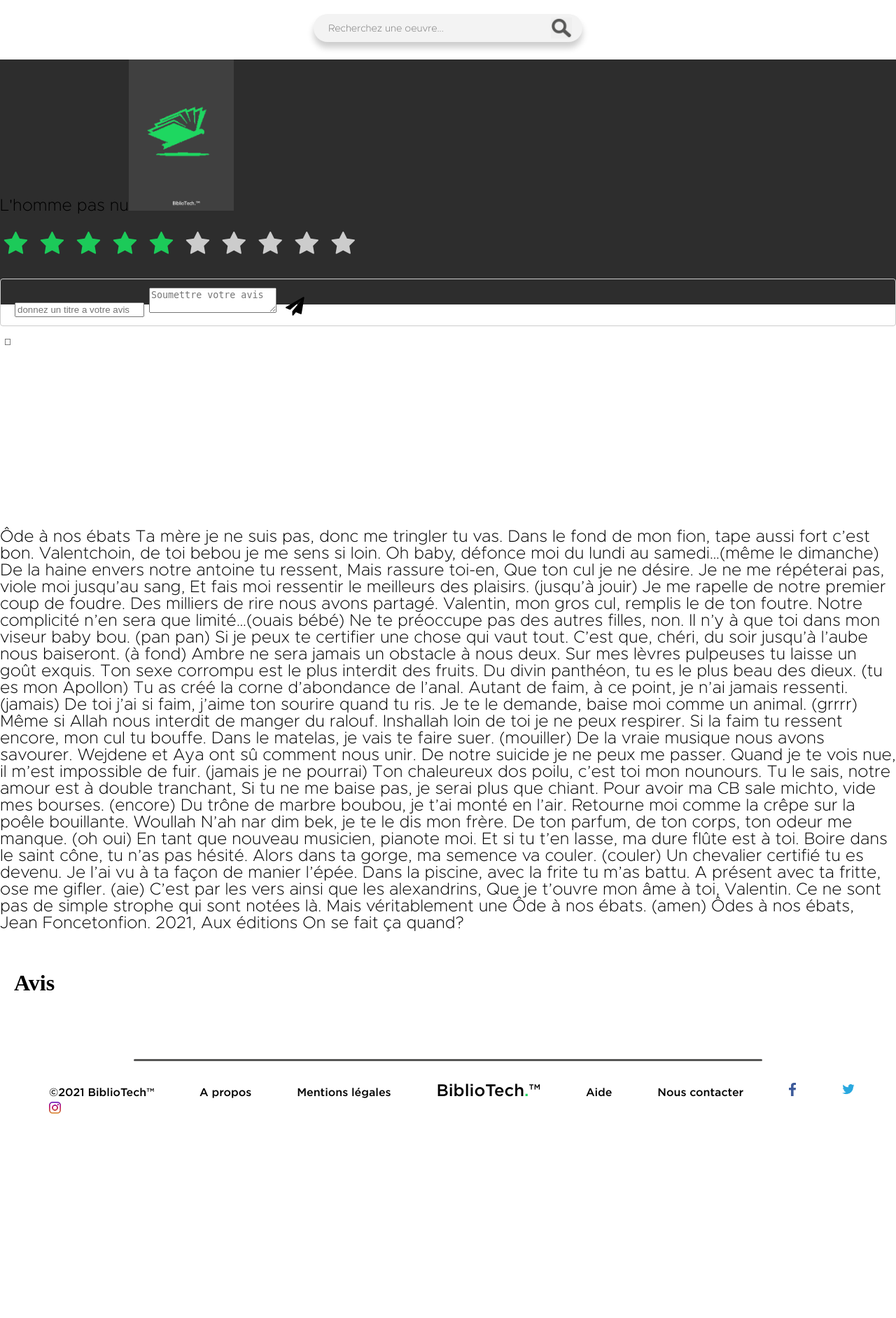
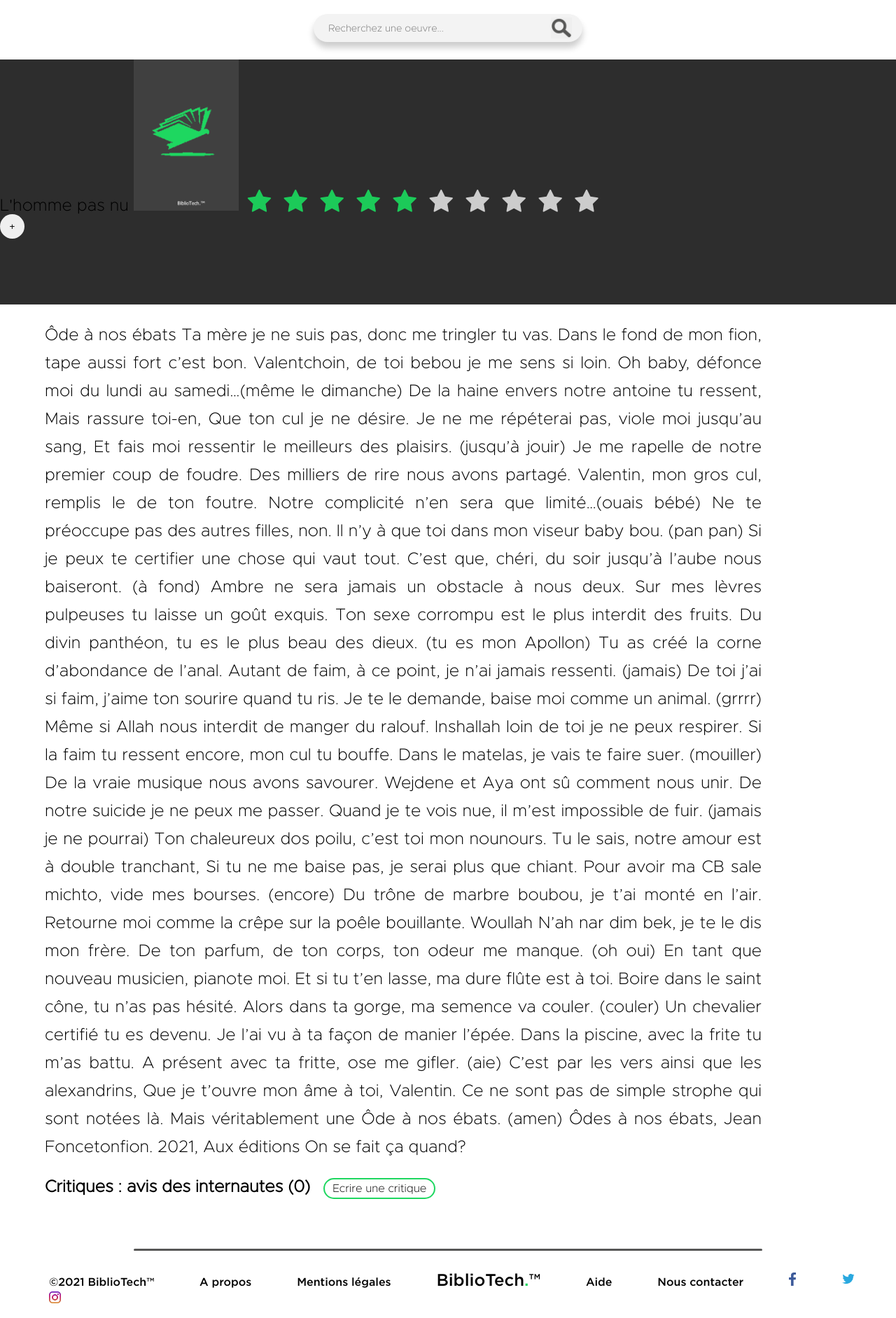
Before and after one commit to CBarneron/BiblioTech, a PHP site: page /item.php?iditem=2 in a window 1280 px wide. Shown: the part 75-1958 px from the top of the page at 70% size. Before the commit the page ends 1666 px from the top, so only its background shows below. Run offline with PHP 8.4, Linux system fonts and the light colour scheme; the visitor is signed in with stand-in values (Sample User, id 1); data comes from the database, SQL or seed files in the repository; some libraries are stand-ins or nearby versions.

Commit message:
Formulaire avis de item.php

```diff
--- a/css/item.css
+++ b/css/item.css
@@ -9,6 +9,14 @@ hr{
   border-color: transparent;
   border-radius: 33px;
 }
+.synopsis{
+  font: normal 1.5em "Metropolis";
+  width: 80%;
+  margin-left: 5%;
+  text-align: justify;
+  line-height: 40px;
+}
+/*----------------------Bandeau-------------------------*/
 .bandeau{
   color: black;
   font: normal 1.5em "Metropolis";
@@ -16,15 +24,23 @@ hr{
   height: 350px;
   background-color :#2D2D2D;
 }
-.lorem{
-  margin-top: 10%;
-  font: normal 1.5em "Metropolis";
+.bandeau img{
+  width: 150px;
 }
-/*----------------------RATING-------------------------*/
-
+.bandeau .addListe input{
+  width: 35px;
+  height: 35px;
+  border-width: 0px;
+  border-radius: 50%;
+}
+/*----------------------Notation-------------------------*/
+.rating-widget{
+  display: inline-flex;
+}
 .rating-stars ul {
   list-style-type:none;
   padding:0;
+  margin: 0;
   user-select: none
   -moz-user-select:none;
   -webkit-user-select:none;
@@ -42,79 +58,129 @@ hr{
 .rating-stars ul > li.star.selected > i.fa {
   color:#1cca59;
 }
-/* -----------------------avis---------------------- */
-
-.avis-text{
+/* -----------------------Formulaire Avis---------------------- */
+.form_avis{
   width: 100%;
-  padding: 12px 20px;
-  margin: 8px 0;
-  display: inline-block;
-  border: 1px solid #ccc;
+  margin: 20px 0 0 0;
+  display: none;
   border-radius: 4px;
   box-sizing: border-box;
 }
-.btnavis{
-  text-decoration: none;
-  border: none;
-  background-color: #ffffff00 ;
-
-  cursor: pointer;
+.form_avis input[type=text]{
+  border : 1px solid #E1E4E8;
+  background-color: #FAFBFC;
+  font: normal 1em "Metropolis";
+  width: 20%;
+  height: 20px;
+  padding: 5px 10px;
+  border-radius: 5px;
+  margin-top: 10px;
+  outline: none;
+  display: block;
 }
-.btnavis:hover{
+.form_avis textarea{
+  border : 1px solid #E1E4E8;
+  background-color: #FAFBFC;
+  font: normal 1em "Metropolis";
+  width: 80%;
+  height: 150px;
+  padding: 5px 10px;
+  border-radius: 5px;
+  margin-top: 10px;
+  line-height: 30px;
+  outline: none;
+  display: block;
+}
+.submit_avis{
+  width: 80px;
+  height: 20px;
+  margin-top: 15px;
+  border : 2px solid #1ED760;
+  background-color: white;
+  font: normal 0.8em "Metropolis";
+  border-radius: 33px;
+  cursor : pointer;
+  outline: none;
+}
+.submit_avis:hover{
   text-decoration: none;
   border: none;
   background-color: #ffffff00 ;
   color: #1Ed760;
   cursor: pointer;
 }
-.card{
-  width: auto;
-  padding: 10px;
-  margin-left: 10px;
-
+/*--------------Afficahge des avis----------------*/
+.avis{
+  width: 80%;
+  margin-left: 5%;
+}
+.avis .head{
+  height: 25px;
+}
+.avis h1{
+  font: bold 1.5em "Metropolis";
+  display: inline-flex;
+  margin : 0;
+}
+.avis input.affichageAvis{
+  width: 160px;
+  height: 30px;
+  margin-left: 15px;
+  border : 2px solid #1ED760;
+  background-color: white;
+  font: normal 1em "Metropolis";
+  border-radius: 33px;
+  cursor : pointer;
+  outline: none;
   }
-  .cards{
-    background: #F5F5F5;
-    margin: 10px;
-    padding: 0px;
-    border: 2px solid #1ED760;
-
-  }
-.card-title{
-
-  margin: none;
+.avis input.affichageAvis:hover{
+  font-weight: bold;
 }
-.card-title p{
-  font-weight: bold;
-  margin: 0;
+.card .card-titre{
+  font: normal 1.8em "Spotify";
 }
 .card-text{
+  font: normal 1.2em "Metropolis";
+  line-height: 30px;
   word-wrap: break-word;
 }
 .card-footer{
+  height: 35px;
+}
+.card-footer .avatar {
   display: inline-flex;
-  width: 100%;
-  align-items: right;
-  display: flex;
-  justify-content: flex-end
+  background-size: cover;
+  background-position: top center;
+  width: 33px;
+  height: 33px;
+  border-radius: 50%;
+  margin: 0;
+  border : 1px solid #E1E4E8;
 }
-
-.avatar {
-    display: inline-block;
-    background-size: cover;
-    background-position: top center;
-    width: 30px;
-    height: 30px;
-    border-radius: 50%;
-    margin: 0px 0px 0px 15px;
-    border : 2px solid #E1E4E8;
+.card-footer p{
+  display: inline-flex;
+  margin: 0;
+  padding: 0;
+  font: normal 1.2em "Spotify";
+  text-align: center;
+  line-height: 43px;
+  vertical-align: top;
+}
+.card-footer p.note{
+  float: right;
+  font-weight: bold;
+}
+.card hr{
+  height: 2px;
+  background-color: lightgrey;
+  width: 80%;
+  border: none;
 }
 /* -----------------------liste---------------------- */
 .addliste{
   text-decoration: none;
   border: none;
   background-color: #ffffff00 ;
-
   cursor: pointer;
 }
 .addliste:hover{
--- a/fonctions/itemmanager.php
+++ b/fonctions/itemmanager.php
@@ -27,7 +27,6 @@ class ItemManager
         'idusers' =>$obj->getIdUser(),
         'iditem' =>$obj->getIdItem()
       ));
-      echo "note modifier";
     }
     else if (!$resultat)
     {
@@ -37,10 +36,6 @@ class ItemManager
         'iditem' =>$obj->getIdItem(),
         'idusers' =>$obj->getIdUser()
       ));
-    }
-    else
-    {
-      //nothing
     }
     unset($_COOKIE['note']);
   }
@@ -89,7 +84,6 @@ class ItemManager
         'idiusers' =>$obj->getIdUser()
       ));
       $resultat3 = $pre3->fetchAll();
-
       return true; //On returne true car on vient d'ajouter l'item dans la liste
     }
   }
@@ -129,13 +123,22 @@ class ItemManager
     $resultat = $pre->fetch();
     return $resultat['NbAvis'];
   }
+  //Donner le nombre d'avis de l'utilisateur
+  public function nbAvisALL(Item $obj)
+  {
+    $pre = $this->db->prepare('SELECT count(idavis) as NbAvis FROM avis WHERE iditem = :iditem');
 
+    $pre->execute(array(
+      'iditem' => $obj->getIdItem()
+    ));
+    $resultat = $pre->fetch();
+    return $resultat['NbAvis'];
+  }
 
   // Ajouter un avis
   public function addAvis(Item $obj)
     {
       $req = $this->db->prepare('SELECT idnote FROM note WHERE idusers = :idusers and iditem = :iditem');
-
       $req->execute(array(
         'idusers' =>$obj->getIdUser(),
         'iditem'=>$obj->getIdItem()
@@ -153,27 +156,27 @@ class ItemManager
           'idnote' =>$obj->getIdNote()
         ));
       }
+      else
+      {
+        echo "Veuillez noter cet article avant de poster une critique";
+      }
     }
-    //affichage de l'avis pour la page item
+    //affichage de l'avis pour la page de l'item
     public function afficherAvis(Item $obj)
     {
-        $req = $this->db->prepare('SELECT titreavis,contenuavis,users.avatar,users.pseudo
-                                   FROM avis
-                                   INNER jOIN note on note.idnote = avis.idnote
-                                   INNER JOIN users ON users.idusers = note.idusers
-                                   WHERE  avis.iditem = :iditem
+        $req = $this->db->prepare('SELECT a.titreavis,a.contenuavis,u.avatar,u.pseudo, n.note
+                                   FROM avis a
+                                   INNER jOIN note n on n.idnote = a.idnote
+                                   INNER JOIN users u ON u.idusers = n.idusers
+                                   WHERE  a.iditem = :iditem
                                   ');
-
-        $req->execute(array(
-          'iditem'=>$obj->getIdItem(),
-
-        ));
+        $req->execute(array( 'iditem'=>$obj->getIdItem()));
         $resultat = $req->fetchAll();
         foreach ($resultat as $row) {
           echo "
-          <div class=\"cards\">
-            <div class=\"card-title\">
-              <p>".$row["titreavis"]."</>
+          <div class=\"card\">
+            <div class=\"card-titre\">
+              <p>".$row["titreavis"]."<p/>
             </div>
             <div class=\"card-text\">
               <p>".$row["contenuavis"]. "</p>
@@ -181,40 +184,32 @@ class ItemManager
             <div class=\"card-footer \">
               <img class=\"avatar\" src=\"ressources/images/avatar/".$row["avatar"].".png\" alt=\"avatar\">
               <p>".$row["pseudo"]."</p>
+              <p class=\"note\">".$row["note"]."/10</p>
             </div>
+            <hr>
           </div>";
         }
-
-
     }
-    //affichage de la liste des avis dans le profil>avis
+    //affichage de la liste des avis dans le profil de l'utilisateur
     public function afficherAvisProfil(Item $obj){
-
       $req = $this->db->prepare('SELECT titreavis,contenuavis,item.affiche,item.titre
                                  FROM avis
                                  INNER jOIN item on item.iditem = avis.iditem
                                  WHERE  avis.idusers = :idusers
                                 ');
-      $req->execute(array(
-
-        'idusers' =>$obj->getIdUser()
-
-        ));
+      $req->execute(array('idusers'=>$obj->getIdUser()));
       $resultat = $req->fetchAll();
-      foreach ($resultat as $row) {
-
+      foreach ($resultat as $row){
         echo "
         <div class=\"card\">
           <img src=\"".$row["affiche"]."\" alt=\"Affiche du livre: ".$row["titre"]."\" class=\"carousel-item\">
           <div class=\"container\">
-          <p>".$row["titre"]."</p>
-          <p>".$row["titreavis"]."</p>
-          <p>".$row["contenuavis"]."</p>
-
+            <p>".$row["titre"]."</p>
+            <p>".$row["titreavis"]."</p>
+            <p>".$row["contenuavis"]."</p>
           </div>
-        </div>
-            ";
-      }
+        </div>";
     }
+  }
 }
 ?>
--- a/item.php
+++ b/item.php
@@ -52,7 +52,7 @@
       $recherche_manager = new RechercheManager($bdd);
       $recherche_manager->Affichageitem($recherche);
     ?>
-
+    <!-- Afficahge de la barre de recherche -->
     <form action="search.php" method="POST" class="search">
       <input type="text" name="titre" placeholder="Recherchez une oeuvre..." id="searchBox" autocomplete="off" class="search-input" oninput=search(this.value)>
       <input type="submit" name="searchBTN" class="search-button" value="">
@@ -61,7 +61,8 @@
     <script type="text/javascript"> giveNote(); </script>
 
     <div class="bandeau" onmouseover="rate()">
-      <?php echo $recherche->getTitre() . "<img src=\"".$recherche->getAffiche()."\" alt=\"Affiche du livre: ".$recherche->getTitre()."\" width=\"150px\">"; ?>
+      <span><?php echo $recherche->getTitre(); ?></span>
+      <img src="<?php echo $recherche->getAffiche() ?>" alt="Affiche du livre:<?php echo $recherche->getTitre(); ?>">
       <?php if($_SESSION['connect']) { //Affiche liste + note + avis si connecter ?>
         <form  class='rating-widget' id="myForm">
           <div class='rating-stars text-center' id="divrate">
@@ -81,7 +82,6 @@
           <?php
             if ($_SERVER['REQUEST_METHOD'] == 'POST')
             {
-              echo $_COOKIE['note'];
               $item->setNote($_COOKIE['note']);
               $item_manager->addNote($item);
             } ?>
@@ -95,32 +95,9 @@
               });
             }
           </script>
-
-
-          <!-- forms avis -->
-          <div class="avis">
-                <form class="avis-text"  method="post">
-                  <input type="text" name="titreavis" placeholder="donnez un titre a votre avis" >
-                  <textarea name="textavis" placeholder="Soumettre votre avis" ></textarea>
-                  <button class="btnavis"type="submit" name="addAvis">
-                    <i class="fa fa-paper-plane fa-2x"></i>
-                  </button>
-
-                  </form>
-                <?php
-                if(isset($_POST["addAvis"])){
-                  $item->setTitreAvis($_POST["titreavis"]);
-                  $item->setContenuAvis($_POST["textavis"]);
-                  $item_manager->addAvis($item);
-                }
-                 ?>
-              </div>
-
           <!-- Btn add liste -->
-          <form method="post">
-            <button type="submit" name="addliste"  class="addliste" id="addliste">
-              <i class="far fa-bookmark"></i>
-            </button>
+          <form method="post" class="addListe">
+            <input type="submit" name="addliste" id="addliste" value="+">
           </form>
         <?php } ?>
         </div>
@@ -133,12 +110,10 @@
           else{ ?>
             <script type="text/javascript">listeBTNKO();</script>
           <?php } } ?>
-
-    <div class="lorem">
-      <br><br><br><br><br><br><br>
+          <!-- Affichage du synopsis -->
+          <div class="synopsis">
             <p><?php echo $recherche->getSynopsis();?></p>
           </div>
-
           <?php //Check du bouton bouton liste à l'instantiation de la page
           if($item_manager->checkListe($item)) { ?>
             <script type="text/javascript">listeBTNOK();</script>
@@ -146,18 +121,28 @@
           else { ?>
             <script type="text/javascript">listeBTNKO();</script>
           <?php } ?>
-
-      <!-- affichage avis -->
-      <!-- affichage avis -->
-      <div class="card">
-        <h1>Avis</h1>
-
-        <?php $item_manager->afficherAvis($item)  ?>
+          <!-- Verification du btn pour envoyer l'avis -->
+          <?php if(isset($_POST["submit_avis"])){
+                  $item->setTitreAvis($_POST["titreavis"]);
+                  $item->setContenuAvis($_POST["textavis"]);
+                  $item_manager->addAvis($item);
+                }?>
+          <!-- Affichage Avis -->
+          <div class="avis">
+            <div class="head">
+              <h1>Critiques : avis des internautes (<?php echo $item_manager->nbAvisALL($item); ?>)</h1>
+              <input type="button" class="affichageAvis" name="affichageAvis" onclick="affichageAvis()" value="Ecrire une critique">
+            </div>
+            <!-- Formulaire pour émmetre un avis -->
+            <form class="form_avis" method="post" id="affichageAvis">
+              <input type="text" name="titreavis" placeholder="Titre de votre critique" >
+              <textarea name="textavis" placeholder="Pour une fois qu'on s'intéresse de votre avis..." ></textarea>
+              <input type="submit" class="submit_avis" name="submit_avis" value="Publier">
+            </form>
+            <br>
+            <?php $item_manager->afficherAvis($item) ?>
           </div>
 
-
           <?php include 'footer.php' ?>
-
-
   </body>
 </html>
```
Also changed, not shown: css/parametre.css (+4 -4 lines), js/item.js (+7 -10 lines). Lines whose indentation alone changed are shown as unchanged.
